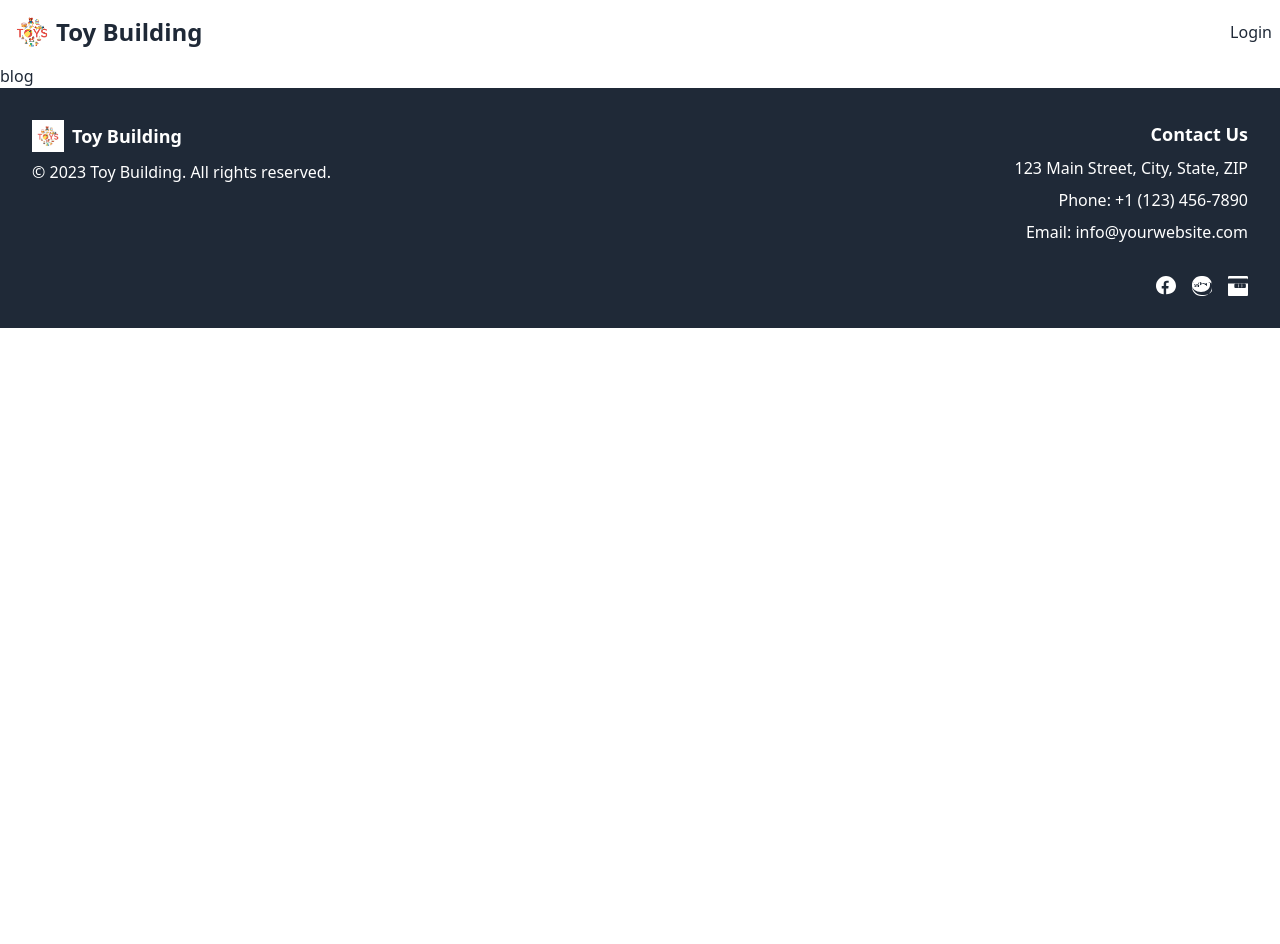
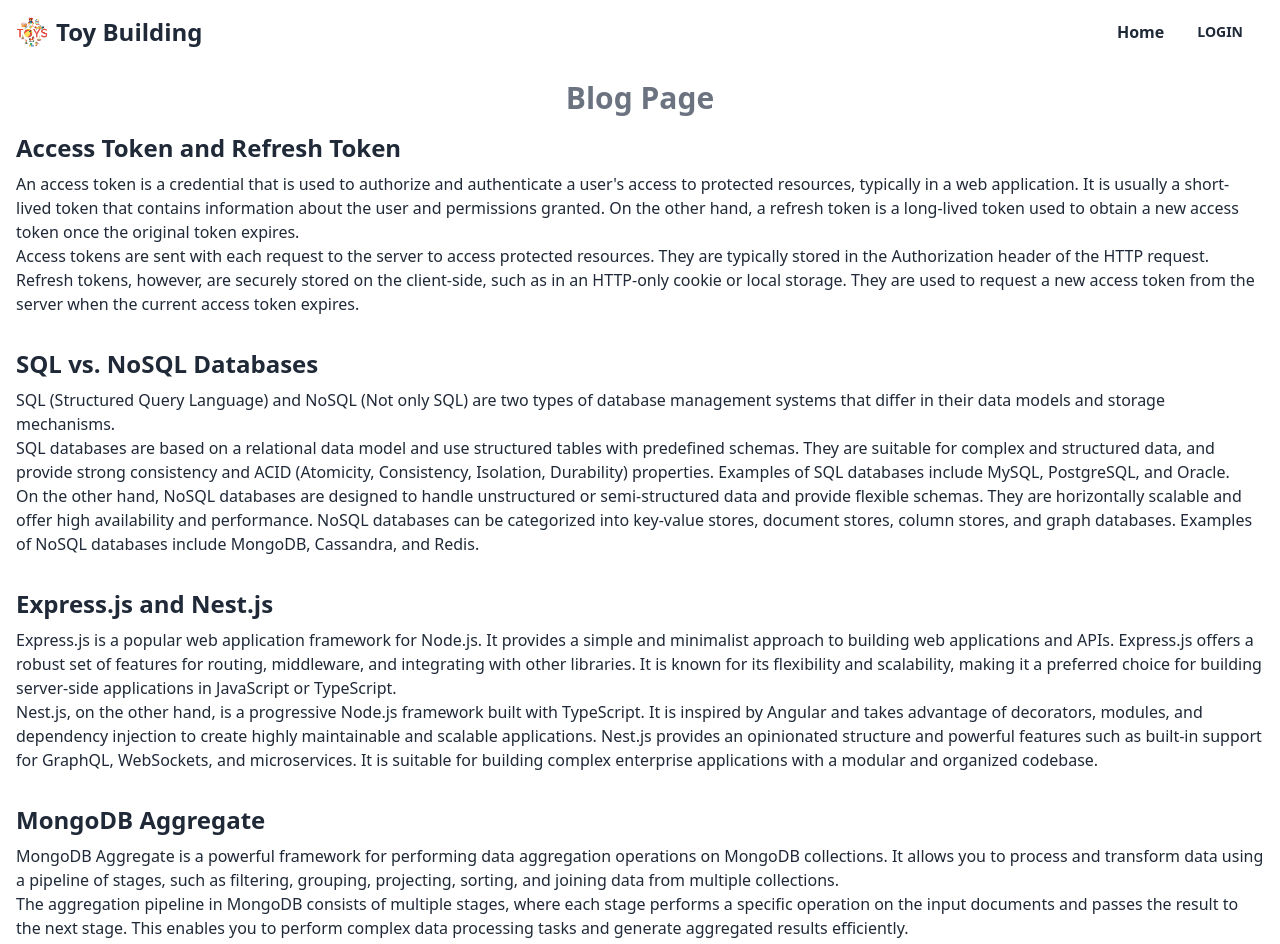
Before and after one commit to sabitameem/toy-building-client, a React (Vite) app: page /blog in a window 1280 px wide. Shown: the top 944 px of the page. Before the commit the page ends 800 px from the top, so only its background shows below. Built offline with nearby package versions, Linux system fonts and the light colour scheme; no server answers.

Commit message:
blog page added

```diff
--- a/src/Shared/Navbar.jsx
+++ b/src/Shared/Navbar.jsx
@@ -53,10 +53,11 @@ const Navbar = () => {
    { user?
        <>
          <div className="dropdown dropdown-end lg:block hidden mr-3">
-          <Link className="ml-4 mr-4" to="/allToys">All Toys</Link>
-          <Link className=" mr-4" to="/addAToys">Add a Toys</Link>
-          <Link className=" mr-4" to="/myToys">My Toys</Link>
-          <Link className=" mr-4" to="/blog">Blog</Link>
+         <Link className="font-semibold mr-4" to="/">Home</Link>
+          <Link className="font-semibold mr-4" to="/allToys">All Toys</Link>
+          <Link className="font-semibold mr-4" to="/addAToys">Add a Toys</Link>
+          <Link className="font-semibold mr-4" to="/myToys">My Toys</Link>
+          <Link className="font-semibold mr-4" to="/blog">Blog</Link>
           <button onClick={handleLogOut} className="btn btn-ghost">Log Out</button>
 
         </div>
@@ -70,7 +71,10 @@ const Navbar = () => {
 
     </>
         :
-        <button>Login</button>
+        <>
+        <Link className="font-semibold mr-4" to="/">Home</Link>
+       <Link to='/login'><button className="btn btn-ghost mr-3 font-bold">LogIn</button></Link>
+        </>
 }
 
 
--- a/src/pages/Blog.jsx
+++ b/src/pages/Blog.jsx
@@ -1,11 +1,79 @@
-
+import React from 'react';
 
 const Blog = () => {
-    return (
-        <div>
-           blog
-        </div>
-    );
+  return (
+    <div className="container mx-auto p-4">
+      <h2 className="text-3xl text-gray-500 text-center font-bold mb-4">Blog Page</h2>
+      <div className="mb-8">
+        <h3 className="text-2xl font-bold mb-2">Access Token and Refresh Token</h3>
+        <p>
+          An access token is a credential that is used to authorize and authenticate a user's access to protected resources,
+          typically in a web application. It is usually a short-lived token that contains information about the user and
+          permissions granted. On the other hand, a refresh token is a long-lived token used to obtain a new access token
+          once the original token expires.
+        </p>
+        <p>
+          Access tokens are sent with each request to the server to access protected resources. They are typically stored in
+          the Authorization header of the HTTP request. Refresh tokens, however, are securely stored on the client-side, such
+          as in an HTTP-only cookie or local storage. They are used to request a new access token from the server when the
+          current access token expires.
+        </p>
+      </div>
+      <div className="mb-8">
+        <h3 className="text-2xl font-bold mb-2">SQL vs. NoSQL Databases</h3>
+        <p>
+          SQL (Structured Query Language) and NoSQL (Not only SQL) are two types of database management systems that differ in
+          their data models and storage mechanisms.
+        </p>
+        <p>
+          SQL databases are based on a relational data model and use structured tables with predefined schemas. They are
+          suitable for complex and structured data, and provide strong consistency and ACID (Atomicity, Consistency, Isolation,
+          Durability) properties. Examples of SQL databases include MySQL, PostgreSQL, and Oracle.
+        </p>
+        <p>
+          On the other hand, NoSQL databases are designed to handle unstructured or semi-structured data and provide flexible
+          schemas. They are horizontally scalable and offer high availability and performance. NoSQL databases can be
+          categorized into key-value stores, document stores, column stores, and graph databases. Examples of NoSQL databases
+          include MongoDB, Cassandra, and Redis.
+        </p>
+      </div>
+      <div className="mb-8">
+        <h3 className="text-2xl font-bold mb-2">Express.js and Nest.js</h3>
+        <p>
+          Express.js is a popular web application framework for Node.js. It provides a simple and minimalist approach to
+          building web applications and APIs. Express.js offers a robust set of features for routing, middleware, and
+          integrating with other libraries. It is known for its flexibility and scalability, making it a preferred choice for
+          building server-side applications in JavaScript or TypeScript.
+        </p>
+        <p>
+          Nest.js, on the other hand, is a progressive Node.js framework built with TypeScript. It is inspired by Angular and
+          takes advantage of decorators, modules, and dependency injection to create highly maintainable and scalable
+          applications. Nest.js provides an opinionated structure and powerful features such as built-in support for GraphQL,
+          WebSockets, and microservices. It is suitable for building complex enterprise applications with a modular and
+          organized codebase.
+        </p>
+      </div>
+      <div>
+        <h3 className="text-2xl font-bold mb-2">MongoDB Aggregate</h3>
+        <p>
+          MongoDB Aggregate is a powerful framework for performing data aggregation operations on MongoDB collections. It
+          allows you to process and transform data using a pipeline of stages, such as filtering, grouping, projecting,
+          sorting, and joining data from multiple collections.
+        </p>
+        <p>
+          The aggregation pipeline in MongoDB consists of multiple stages, where each stage performs a specific operation on
+          the input documents and passes the result to the next stage. This enables you to perform complex data processing
+          tasks and generate aggregated results efficiently.
+        </p>
+        <p>
+          The pipeline stages can include operations like $match (filtering documents), $group (grouping and aggregating
+          data), $project (selecting or reshaping fields), $sort (sorting results), $lookup (joining data from other
+          collections), and many more. By combining these stages, you can build sophisticated queries and extract valuable
+          insights from your data in MongoDB.
+        </p>
+      </div>
+    </div>
+  );
 };
 
 export default Blog;
--- a/src/pages/Register.jsx
+++ b/src/pages/Register.jsx
@@ -1,4 +1,4 @@
-import { useContext } from "react";
+import { useContext, useState } from "react";
 import { Link } from "react-router-dom";
 import { AuthContext } from "../Provider/AuthProvider";
 import SocialButton from "../Shared/SocialButton";
```
